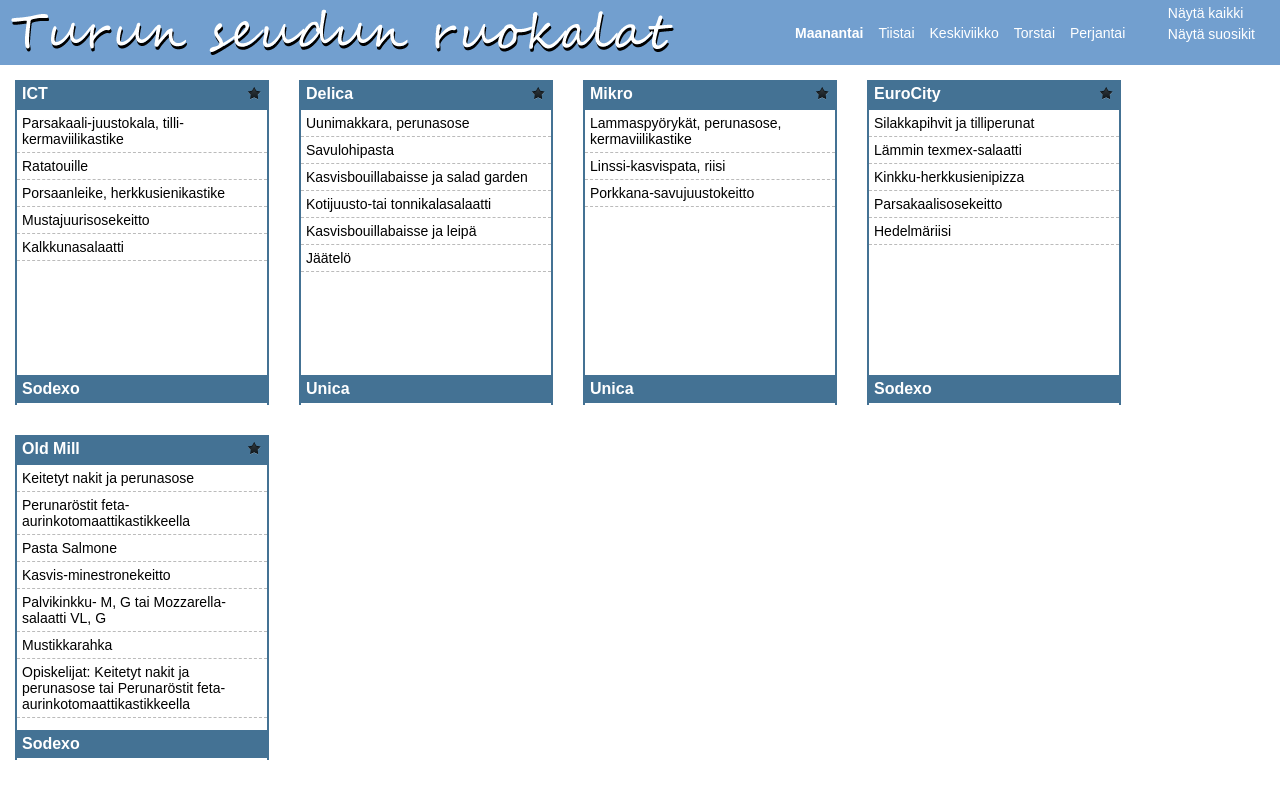
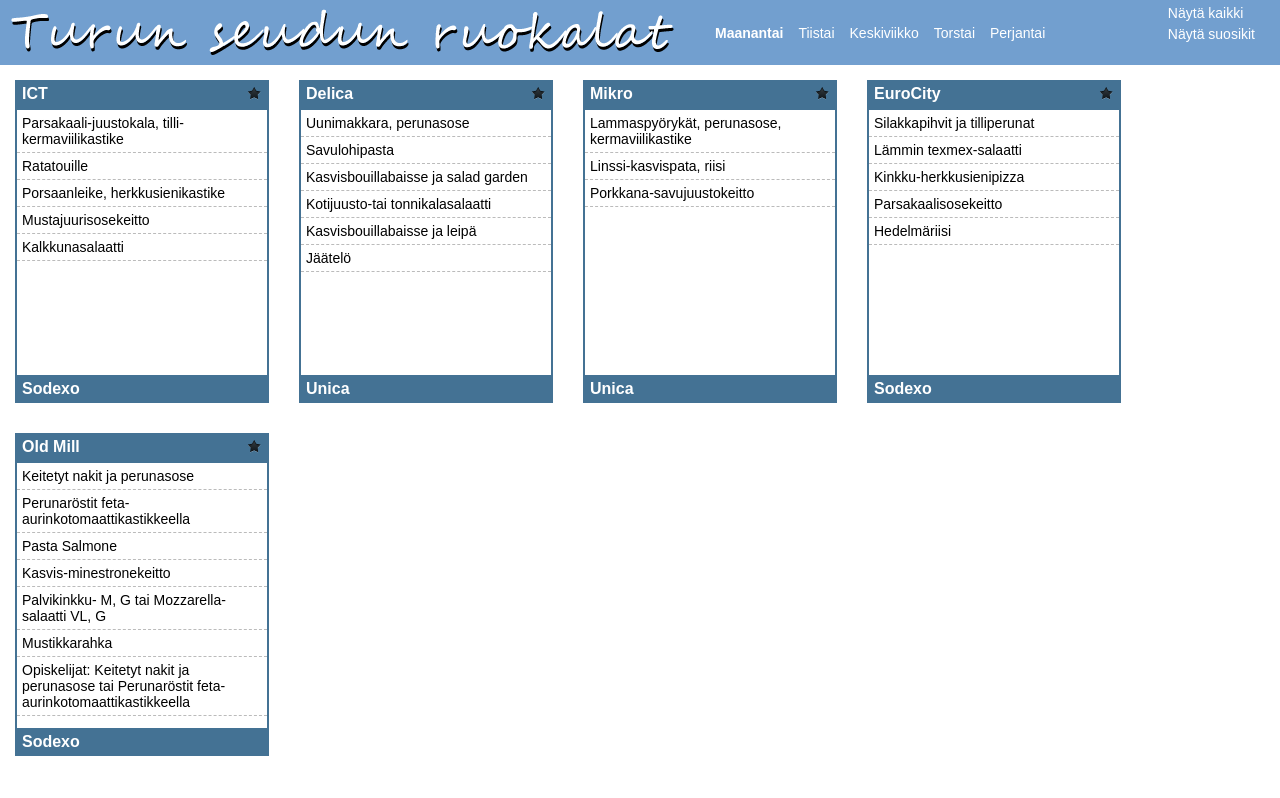
Before and after one commit to defree/tsruokalat, a plain HTML site: page public_html/index.html in a window 1280 px wide. Drawn offline with Linux system fonts and the light colour scheme.

Commit message:
CSS säätoä: menuwindow oli pari pikseliä liian korkea tai sitten menuwindowmiddle pari liian lyhyt. Vähensin paddausta päivät osioon, jotta sopii pienemmälle ruudulle. Upperpart tavarat katoavat, jos ruutua pienentää eivätkä laita menuikkunoita pomppimaan.

```diff
--- a/public_html/styles/style.css
+++ b/public_html/styles/style.css
@@ -24,7 +24,7 @@ body {
     background-color: #729fcf;
     width: 100%;
     height: 65px;
-
+    overflow: hidden;
 
 }
 
@@ -35,7 +35,7 @@ body {
 }
 
 #paivat {
-    padding-left: 100px;
+    padding-left: 20px;
     float: left;
 }
 
@@ -92,7 +92,7 @@ body {
 .menuwindow {
     margin: 15px;
     width: 250px;
-    height: 325px;
+    height: 323px;
     border-left: 2px solid #447294;
     border-right: 2px solid #447294;
     float: left;
```
